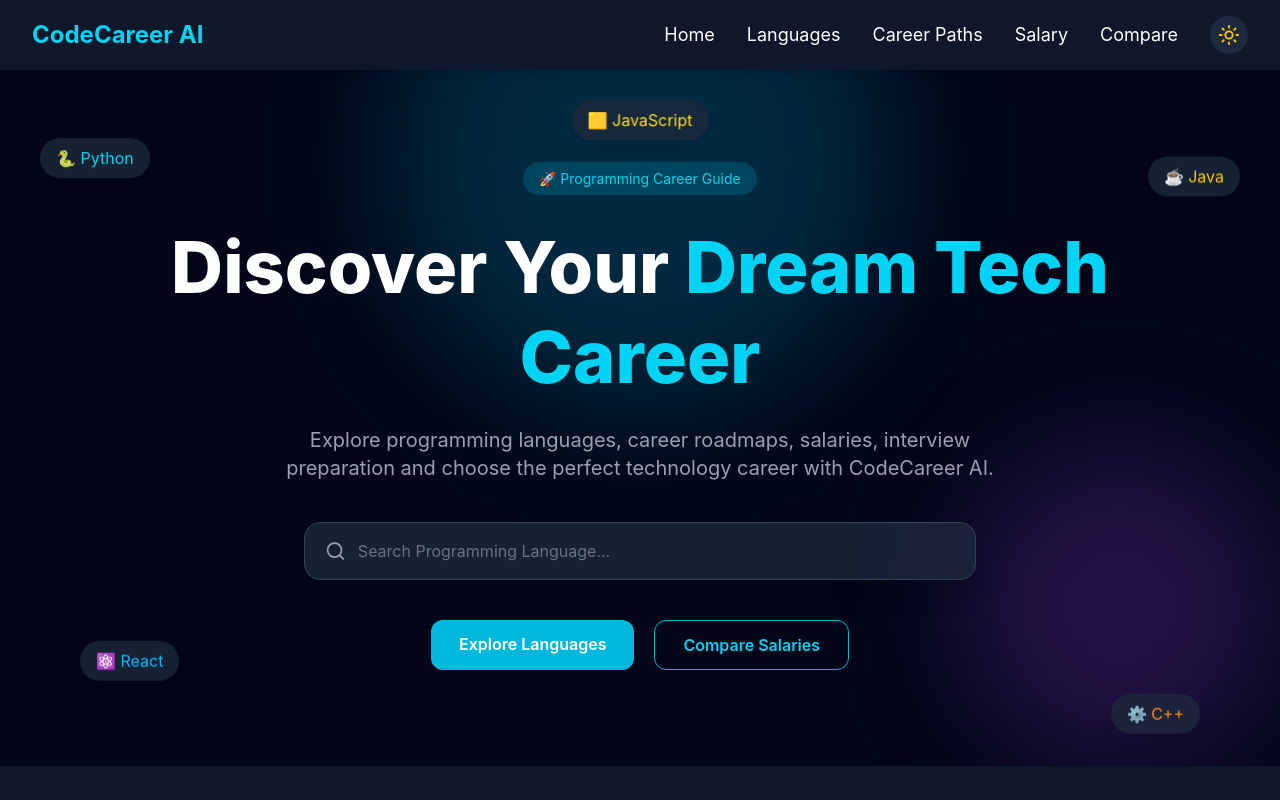
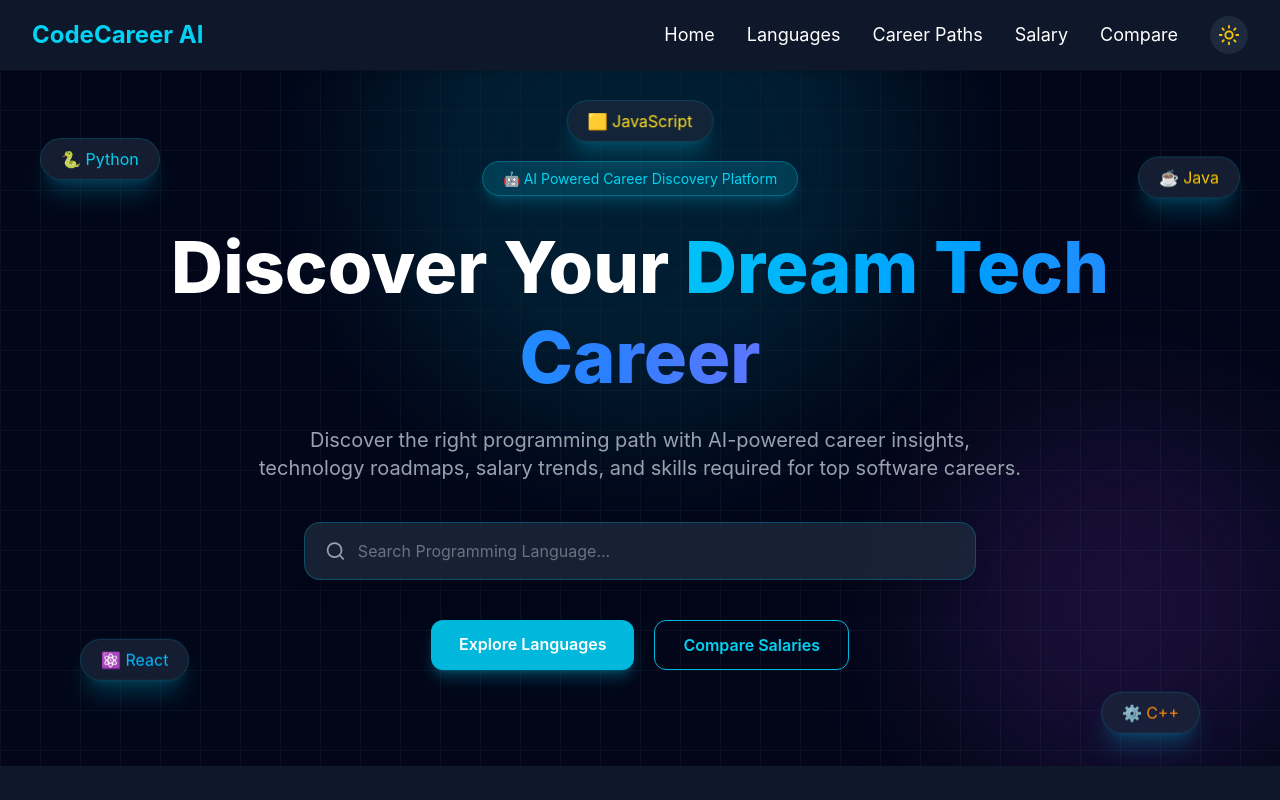
Before and after one commit to goggiharsha-oss/CodeCareer-AI, a React (Vite) app: page / in a window 1280 px wide. Shown: the top 800 px of the page. Built offline with nearby package versions, Linux system fonts and the light colour scheme.

Commit message:
Improve Hero section animations and UI

```diff
--- a/src/components/Hero.jsx
+++ b/src/components/Hero.jsx
@@ -83,16 +83,41 @@ export default function Hero({ search, setSearch }) {
     >
 
 
-      <div
+      <motion.div
+  animate={{
+    scale: [1, 1.15, 1],
+    opacity: [0.5, 0.8, 0.5],
+  }}
+  transition={{
+    duration: 6,
+    repeat: Infinity,
+    ease: "easeInOut",
+  }}
   className={`absolute -top-40 left-1/2 -translate-x-1/2 h-[500px] w-[500px] rounded-full blur-3xl ${
     darkMode
       ? "bg-cyan-500/20"
       : "bg-cyan-300/30"
   }`}
 />
+      <div
+  className={`absolute inset-0 opacity-30 ${
+    darkMode
+      ? "bg-[linear-gradient(to_right,#1e293b_1px,transparent_1px),linear-gradient(to_bottom,#1e293b_1px,transparent_1px)]"
+      : "bg-[linear-gradient(to_right,#e2e8f0_1px,transparent_1px),linear-gradient(to_bottom,#e2e8f0_1px,transparent_1px)]"
+  } bg-[size:40px_40px]`}
+/>
 
 
-      <div
+     <motion.div
+  animate={{
+    scale: [1, 1.2, 1],
+    opacity: [0.4, 0.7, 0.4],
+  }}
+  transition={{
+    duration: 7,
+    repeat: Infinity,
+    ease: "easeInOut",
+  }}
   className={`absolute bottom-0 right-0 h-80 w-80 rounded-full blur-3xl ${
     darkMode
       ? "bg-purple-500/20"
@@ -112,10 +137,10 @@ export default function Hero({ search, setSearch }) {
             repeat:Infinity,
             ease:"easeInOut"
           }}
-          className={`absolute hidden md:block rounded-full px-4 py-2 backdrop-blur-lg shadow-lg ${
+          className={`absolute hidden md:block rounded-full px-5 py-2 backdrop-blur-xl shadow-xl transition-all duration-300 hover:scale-110 ${
   darkMode
-              ? "bg-slate-800/80"
-              : "bg-white border border-gray-200"
+    ? "bg-slate-800/70 border border-cyan-500/20 shadow-cyan-500/20"
+    : "bg-white/80 border border-cyan-100 shadow-cyan-200/40"
 } ${pill.className}`}
         >
           {pill.text}
@@ -140,16 +165,28 @@ export default function Hero({ search, setSearch }) {
       >
 
 
-        <span className="rounded-full bg-cyan-500/20 px-4 py-2 text-sm text-cyan-400">
-          🚀 Programming Career Guide
+        <span className="rounded-full bg-cyan-500/20 px-5 py-2 text-sm text-cyan-400 border border-cyan-400/30 shadow-lg shadow-cyan-500/20">
+  🤖 AI Powered Career Discovery Platform
 </span>
 
+       <h1 className="mt-8 text-5xl font-extrabold leading-tight md:text-7xl">
 
-        <h1 className="mt-8 text-5xl font-extrabold leading-tight md:text-7xl">
   Discover Your{" "}
-          <span className="text-cyan-400">
+
+  <motion.span
+    animate={{
+      backgroundPosition: ["0% 50%", "100% 50%", "0% 50%"],
+    }}
+    transition={{
+      duration: 5,
+      repeat: Infinity,
+      ease: "linear",
+    }}
+    className="bg-gradient-to-r from-cyan-400 via-blue-500 to-purple-500 bg-[length:200%_200%] bg-clip-text text-transparent"
+  >
     Dream Tech Career
-          </span>
+  </motion.span>
+
 </h1>
 
 
@@ -160,9 +197,9 @@ export default function Hero({ search, setSearch }) {
               : "text-gray-600"
           }`}
         >
-          Explore programming languages, career roadmaps,
-          salaries, interview preparation and choose the
-          perfect technology career with CodeCareer AI.
+          Discover the right programming path with AI-powered
+career insights, technology roadmaps, salary trends,
+and skills required for top software careers.
         </p>
 
 
@@ -172,10 +209,10 @@ export default function Hero({ search, setSearch }) {
         <div className="mx-auto mt-10 max-w-2xl">
 
          <div
-            className={`flex items-center rounded-2xl px-5 py-4 shadow-xl ${
+  className={`flex items-center rounded-2xl px-5 py-4 shadow-xl transition-all duration-300 hover:shadow-cyan-500/40 ${
     darkMode
-                ? "bg-slate-800/80 border border-slate-700"
-                : "bg-white border border-gray-200"
+      ? "bg-slate-800/80 border border-cyan-500/30"
+      : "bg-white border border-cyan-200"
   }`}
 >
 
@@ -251,7 +288,7 @@ export default function Hero({ search, setSearch }) {
             href="#languages"
             whileHover={{scale:1.05}}
             whileTap={{scale:0.95}}
-            className="rounded-xl bg-cyan-500 px-7 py-3 font-semibold text-white shadow-lg hover:bg-cyan-600"
+            className="rounded-xl bg-cyan-500 px-7 py-3 font-semibold text-white shadow-lg shadow-cyan-500/30 transition-all duration-300 hover:scale-105 hover:bg-cyan-600 hover:shadow-cyan-500/60"
           >
             Explore Languages
           </motion.a>
@@ -261,10 +298,10 @@ export default function Hero({ search, setSearch }) {
             href="#salary"
             whileHover={{scale:1.05}}
             whileTap={{scale:0.95}}
-            className={`rounded-xl border px-7 py-3 font-semibold ${
+           className={`rounded-xl border px-7 py-3 font-semibold transition-all duration-300 hover:scale-105 hover:shadow-lg ${
   darkMode
-                ? "border-cyan-500 text-cyan-400"
-                : "border-cyan-500 text-cyan-600"
+    ? "border-cyan-500 text-cyan-400 hover:shadow-cyan-500/40"
+    : "border-cyan-500 text-cyan-600 hover:shadow-cyan-300/50"
 }`}
           >
             Compare Salaries
```
Lines whose indentation alone changed are shown as unchanged.
